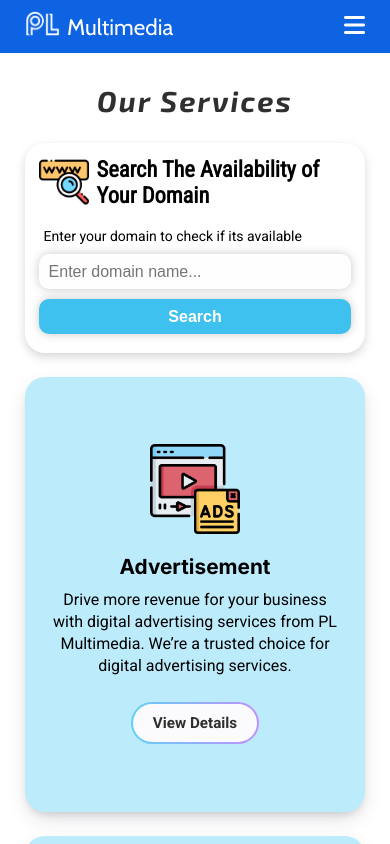
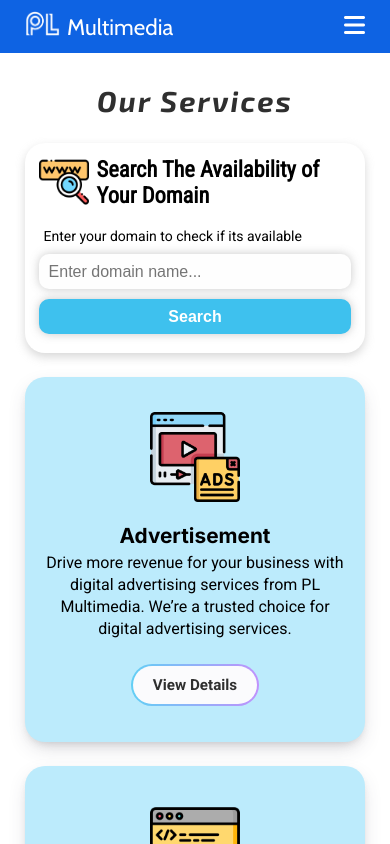
Before and after one commit to SDhakZ/PLMultimedia-Website, a React (Create React App) app: page /services in a window 390 px wide. Shown: the top 844 px of the page. Built offline with nearby package versions, Linux system fonts and the light colour scheme.

Commit message:
"swiper fix and service card update"

```diff
--- a/package.json
+++ b/package.json
@@ -20,6 +20,7 @@
     "react-spring": "^9.5.2",
     "react-type-animation": "^2.1.1",
     "sweetalert": "^2.1.2",
+    "swiper": "^8.4.2",
     "web-vitals": "^0.2.4"
   },
   "scripts": {
--- a/src/pages/Home/Home.jsx
+++ b/src/pages/Home/Home.jsx
@@ -31,7 +31,7 @@ export const Home = () => {
         <HomeAboutUs />
       </section>
       <section data-aos="zoom-in" className={HomeCSS["Home-services"]}>
-        <HomeServiceSlider/>
+        <HomeServiceSlider />
       </section>
       <section data-aos="zoom-in" className={HomeCSS["Home-recent-works"]}>
         <HomePortfolio />
--- a/src/pages/Home/Sections/Service/HomeServiceSlider.jsx
+++ b/src/pages/Home/Sections/Service/HomeServiceSlider.jsx
@@ -1,32 +1,31 @@
 import React from "react";
 import { ServiceCard } from "../../../Services/ServiceCard";
-import serviceData from "../../../../data/servicesData"
+import serviceData from "../../../../data/servicesData";
 import MainHeading from "../../../../components/MainHeading/MainHeading";
-import { Swiper, SwiperSlide } from 'swiper/react';
-import { Navigation, Pagination, Autoplay} from 'swiper';
-import 'swiper/css';
-import 'swiper/css/navigation';
-import 'swiper/css/pagination';
-import '../SwiperJS/SwiperOverride.css';
+import { Swiper, SwiperSlide } from "swiper/react";
+import { Navigation, Pagination, Autoplay } from "swiper";
+import "swiper/css";
+import "swiper/css/navigation";
+import "swiper/css/pagination";
+import "../SwiperJS/SwiperOverride.css";
 
 export const HomeServiceSlider = () => {
-
   return (
     <>
       <MainHeading headingName="Our Services" />
       <Swiper
         modules={[Navigation, Pagination, Autoplay]}
         slidesPerView={3}
-        spaceBetween={20}
+        spaceBetween={5}
         navigation
         autoplay={{
-          delay: 2500,
+          delay: 3500,
           disableOnInteraction: false,
         }}
         pagination={{ clickable: true }}
         onSwiper={(swiper) => console.log(swiper)}
-        onSlideChange={() => console.log('slide change')}
-        breakpoints = {{
+        onSlideChange={() => console.log("slide change")}
+        breakpoints={{
           0: {
             slidesPerView: 1,
           },
@@ -38,8 +37,8 @@ export const HomeServiceSlider = () => {
           },
         }}
       >
-      {serviceData.map(data => {
-          return(
+        {serviceData.map((data) => {
+          return (
             <SwiperSlide>
               <ServiceCard
                 key={data.id}
@@ -49,7 +48,7 @@ export const HomeServiceSlider = () => {
                 serviceDetails={data}
               />
             </SwiperSlide>
-          )
+          );
         })}
       </Swiper>
     </>
--- a/src/pages/Home/Sections/SwiperJS/SwiperOverride.css
+++ b/src/pages/Home/Sections/SwiperJS/SwiperOverride.css
@@ -1,96 +1,43 @@
-.swiper-slide-active{
-    margin-left: 30px;
-}
-
-.swiper-button-prev{
+.swiper-button-prev {
   left: 0;
 }
 
-.swiper-button-next{
+.swiper-button-next {
   right: 0;
 }
 
-.swiper{
-    height: 520px;
+.swiper {
+  height: 570px;
   width: 90%;
 }
 
-.swiper-slide{
+.swiper-slide {
   margin: none;
-}
-
-@media all and (max-width: 1500px) {
- .swiper-slide-active{
-    margin-left: 60px;
- }
-}
-
-@media all and (max-width: 1350px) {
-    .swiper-slide-active{
-       margin-left: 50px;
-    }
-}
-
-@media all and (max-width: 1250px) {
-    .swiper-slide-active{
-       margin-left: 30px;
-    }
+  display: flex;
+  justify-content: center;
+  align-items: center;
 }
 
 @media all and (max-width: 1150px) {
-    .swiper-slide-active{
-       margin-left: 15px;
+  .swiper {
+    height: 490px;
+    width: 100%;
   }
 }
 
 @media all and (max-width: 950px) {
-    .swiper-slide-active{
-       margin-left: 60px;
-    }
-
-    .swiper{
+  .swiper {
     height: 490px;
   }
 }
 
-@media all and (max-width: 820px) {
-    .swiper-slide-active{
-       margin-left: 50px;
+@media all and (max-width: 680px) {
+  .swiper {
+    height: 470px;
+  }
+
+  .swiper-button-next,
+  .swiper-button-prev {
+    display: none;
   }
 }
-
-@media all and (max-width: 720px) {
-    .swiper-slide-active{
-       margin-left: 30px;
-    }
-}
-
-@media all and (max-width: 680px) {
-    .swiper-slide-active{
-       margin: 90px;
-    }
-
-    .swiper{
-        height: 550px;
-    }
-    .swiper-pagination { display:none; }
-    .swiper-button-next, .swiper-button-prev{ display: none;}
-}
-
-@media all and (max-width: 530px) {
-    .swiper-slide-active{
-       margin-left: 50px;
-    }
-}
-
-@media all and (max-width: 440px) {
-    .swiper-slide-active{
-       margin-left: 20px;
-    }
-}
-
-@media all and (max-width: 390px) {
-    .swiper-slide-active{
-       margin-left: 5px;
-    }
-}
--- a/src/pages/Home/home.module.css
+++ b/src/pages/Home/home.module.css
@@ -3,13 +3,20 @@
 }
 
 .Home-aboutUs {
-  background-image: linear-gradient(#77b5ff, #fbfbfd);
+  background-image: linear-gradient(#77b5ff, #fff);
   padding: var(--pd-Home-c);
+}
+
+.Home-services {
+  height: 800px;
+  display: flex;
+  flex-direction: column;
+  justify-content: center;
 }
 
 .Home-recent-works {
   background: transparent;
-  height: 410px;
+  height: 500px;
   padding: var(--pd-c);
 }
 
--- a/src/pages/Services/services.module.css
+++ b/src/pages/Services/services.module.css
@@ -2,7 +2,6 @@
 @import url("https://fonts.googleapis.com/css2?family=Exo+2:ital,wght@1,400;1,500;1,700&display=swap");
 
 :root {
-  --pd-c: 80px 140px; /*container padding*/
   --fs-S-h: 1.6rem; /* heading font size */
   --fs-S-p: 1.15rem; /* paragraph font size*/
   --fs-S-bt: 1.2rem; /* button font size */
@@ -34,14 +33,14 @@
 .serviceCard {
   padding: 30px 0px;
   width: 370px;
-  height: 430px;
+  height: 410px;
   background-color: #bcebfc;
   border-radius: 20px;
   display: flex;
   flex-direction: column;
   align-items: center;
-  justify-content: center;
-  transition: 0.5s ease-in-out;
+  justify-content: space-evenly;
+  transition: 0.35s ease-in-out;
   box-shadow: rgba(69, 69, 87, 0.25) 0px 8px 20px -5px,
     rgba(134, 134, 134, 0.3) 0px 4px 8px -4px;
 }
@@ -60,14 +59,8 @@
   transition: 0.5s ease-in;
 }
 
-.serviceCard:hover .logo,
-.serviceCard:hover .cardName,
-.serviceCard:hover .cardDescription {
-  transform: translateY(-5px);
-}
-
 .aboutLogo {
-  margin: 20px;
+  margin: 15px;
   align-items: center;
   display: flex;
   flex-direction: column;
@@ -78,16 +71,14 @@
   font-family: "Inter";
   font-size: var(--fs-S-h);
   font-weight: 700;
-  margin-top: 10px;
   transition: transform 0.5s ease-in;
 }
 
 .cardDescription {
   font-family: "Roboto";
-  padding: 10px;
+  padding: 8px 10px;
   font-weight: 400;
   font-size: var(--fs-S-p);
-  margin-top: 5px;
   transition: transform 0.5s ease-in;
   line-height: var(--fh-S-p);
 }
@@ -108,7 +99,7 @@
   background-origin: border-box;
   background-clip: content-box, border-box;
   box-shadow: 2px 1000px 1px #fbfbfd inset;
-  transition: all 0.4s ease;
+  transition: 0.35s ease-in-out;
   cursor: pointer;
   text-decoration: none;
 }
@@ -128,11 +119,11 @@
 
 @media all and (max-width: 1500px) {
   :root {
-    --fs-S-h: 1.4rem; /* heading font size */
-    --fs-S-p: 1rem; /* paragraph font size*/
-    --fs-S-bt: 1rem; /* button font size */
-    --fh-S-p: 23px; /* paragraph line height */
-    --lg-S-w: 95px; /* logo width */
+    --fs-S-h: 1.3rem; /* heading font size */
+    --fs-S-p: 0.95rem; /* paragraph font size*/
+    --fs-S-bt: 0.95rem; /* button font size */
+    --fh-S-p: 20px; /* paragraph line height */
+    --lg-S-w: 100px; /* logo width */
   }
   .serviceCardSection {
     display: flex;
@@ -144,33 +135,24 @@
   .serviceCard {
     padding: 28px 0px;
     width: 285px;
-    height: 400px;
-  }
-
-  .cardName {
-    margin-top: 0px;
+    height: 330px;
   }
 
   .cardDescription {
-    margin-top: 5px;
-    padding: 5px;
+    padding: 7px 5px;
   }
 
   .contactButton {
-    padding: 10px 35px;
+    padding: 10px 45px;
   }
 }
 @media all and (max-width: 1200px) {
   :root {
-    --fs-S-h: 1.3rem; /* heading font size */
-    --fs-S-p: 0.95rem; /* paragraph font size*/
-    --fs-S-bt: 0.95rem; /* button font size */
+    --fs-S-h: 1.2rem; /* heading font size */
+    --fs-S-p: 0.9rem; /* paragraph font size*/
+    --fs-S-bt: 0.9rem; /* button font size */
     --fh-S-p: 20px; /* paragraph line height */
-    --lg-S-w: 90px; /* logo width */
-  }
-
-  .cardDescription {
-    margin-top: 4px;
+    --lg-S-w: 85px; /* logo width */
   }
 
   .serviceCardSection {
@@ -180,8 +162,8 @@
 
   .serviceCard {
     padding: 24px 0px;
-    width: 290px;
-
+    width: 260px;
+    height: 300px;
   }
   .contactButton {
     padding: 9px 25px;
@@ -196,7 +178,7 @@
     --fs-S-p: 0.9rem; /* paragraph font size*/
     --fs-S-bt: 0.9rem; /* button font size */
     --fh-S-p: 20px; /* paragraph line height */
-    --lg-S-w: 75px; /* logo width */
+    --lg-S-w: 90px; /* logo width */
   }
 
   .serviceCardSection {
@@ -206,19 +188,15 @@
   .serviceCard {
     padding: 24px 0px;
     width: 250px;
-    height: 375px;
-  }
-  .cardName {
-    margin-top: 0px;
+    height: 305px;
   }
 
   .cardDescription {
-    padding: 0px;
-    margin-top: 5px;
+    padding: 4px 2px;
   }
 
   .contactButton {
-    padding: 10px 30px;
+    padding: 8px 28px;
   }
 }
 
@@ -228,7 +206,7 @@
     --fs-S-p: 1rem; /* paragraph font size*/
     --fs-S-bt: 1rem; /* button font size */
     --fh-S-p: 23px; /* paragraph line height */
-    --lg-S-w: 100px; /* logo width */
+    --lg-S-w: 105px; /* logo width */
   }
 
   .serviceCardSection {
@@ -240,12 +218,9 @@
     padding: 35px 0px;
     width: 320px;
   }
-  .cardName {
-    margin-top: 0px;
-  }
 
   .cardDescription {
-    padding: 5px;
+    padding: 4px 4px;
   }
 
   .contactButton {
```
Also changed, not shown: 1 other file (tests, documents, lock files or other folders). Lines whose indentation alone changed are shown as unchanged.
